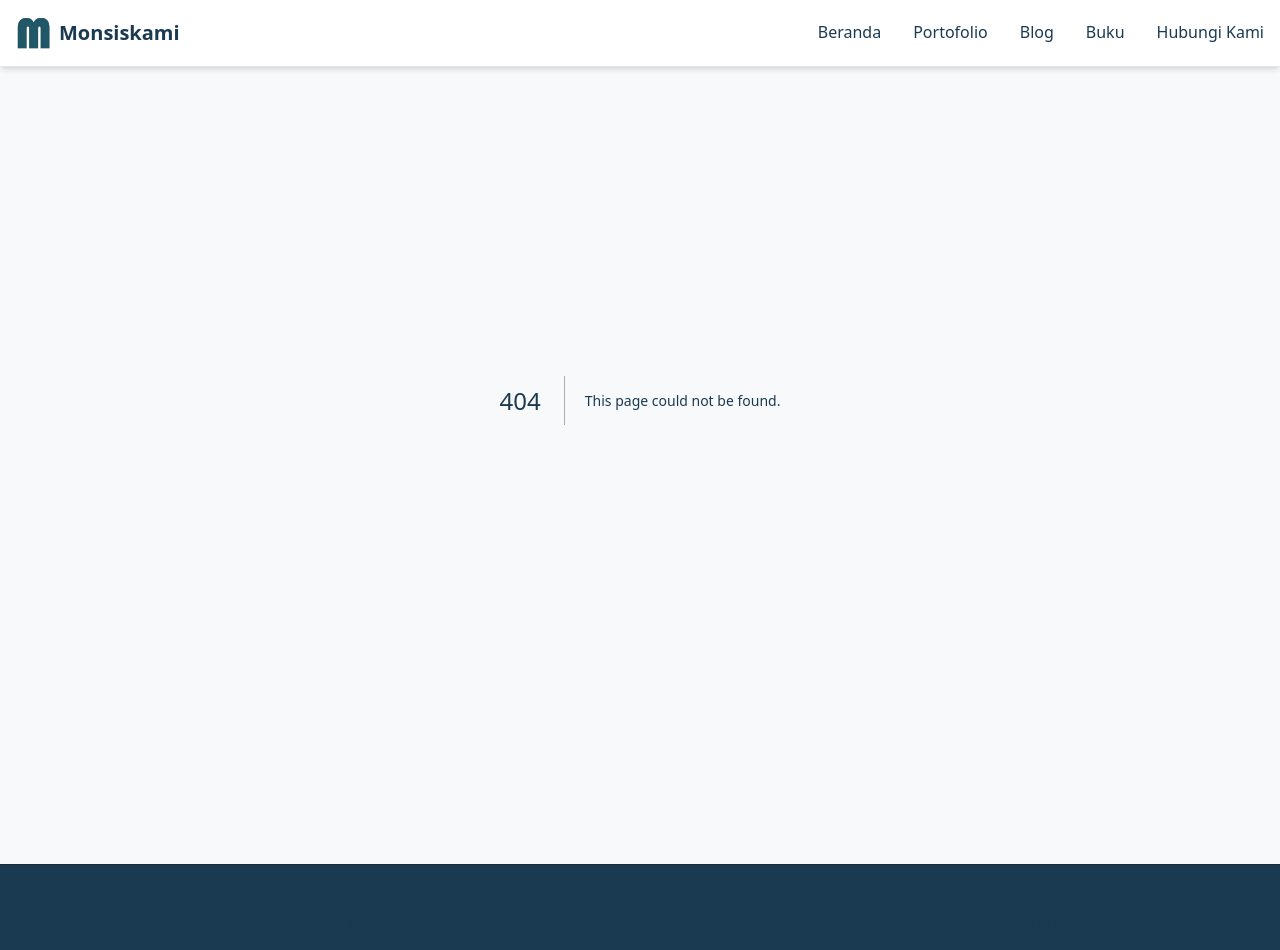
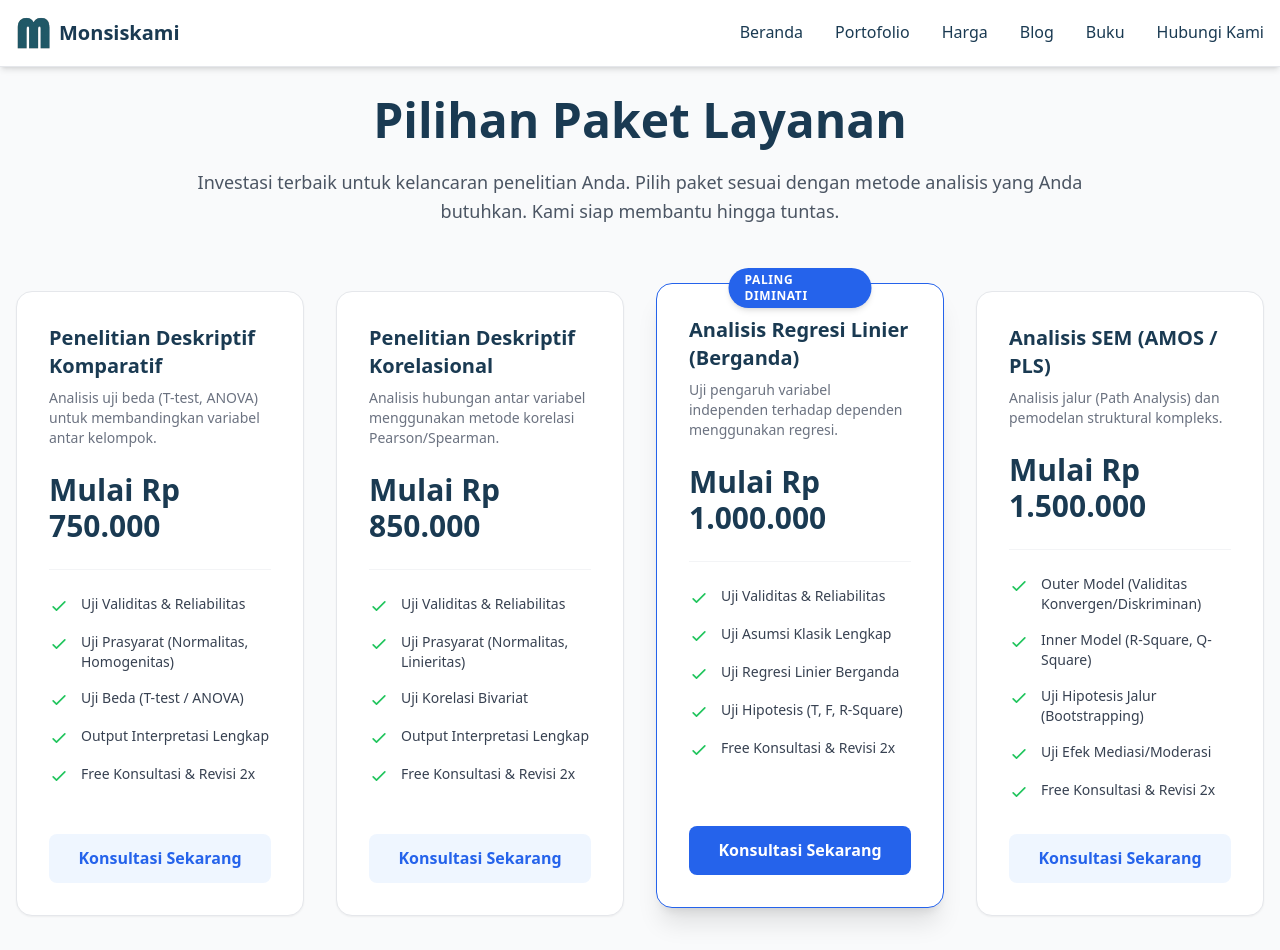
Before and after one commit to faishaltsq/monsiska, a Next.js app: page /harga in a window 1280 px wide. Before the commit this address had no page. Shown: the top 950 px of the page. Built offline with nearby package versions, Linux system fonts and the light colour scheme.

Commit message:
feat: add harga page, update navbar, move stats section for better UX

```diff
--- a/src/app/components/navbar.js
+++ b/src/app/components/navbar.js
@@ -11,6 +11,7 @@ export default function Navbar() {
   const navigationLinks = [
     { name: 'Beranda', path: '/' },
     { name: 'Portofolio', path: '/portfolio' },
+    { name: 'Harga', path: '/harga' },
     { name: 'Blog', path: '/blog' },
     { name: 'Buku', path: '/buku' },
     { name: 'Hubungi Kami', path: '/contact' },
--- /dev/null
+++ b/src/app/harga/page.js
@@ -0,0 +1,150 @@
+import React from 'react';
+import Link from 'next/link';
+
+export const metadata = {
+  title: 'Harga Jasa Konsultan & Olah Data | Monsiskami',
+  description: 'Daftar harga layanan konsultasi penelitian, bimbingan, dan olah data statistik (SPSS, AMOS, PLS, Regresi) di Monsiskami.',
+};
+
+export default function HargaPage() {
+  const whatsappNumber = '6281329796998';
+
+  const packages = [
+    {
+      title: 'Penelitian Deskriptif Komparatif',
+      price: 'Mulai Rp 750.000',
+      description: 'Analisis uji beda (T-test, ANOVA) untuk membandingkan variabel antar kelompok.',
+      features: [
+        'Uji Validitas & Reliabilitas',
+        'Uji Prasyarat (Normalitas, Homogenitas)',
+        'Uji Beda (T-test / ANOVA)',
+        'Output Interpretasi Lengkap',
+        'Free Konsultasi & Revisi 2x'
+      ],
+      whatsappText: 'Halo, saya ingin bertanya tentang Paket Penelitian Deskriptif Komparatif.'
+    },
+    {
+      title: 'Penelitian Deskriptif Korelasional',
+      price: 'Mulai Rp 850.000',
+      description: 'Analisis hubungan antar variabel menggunakan metode korelasi Pearson/Spearman.',
+      features: [
+        'Uji Validitas & Reliabilitas',
+        'Uji Prasyarat (Normalitas, Linieritas)',
+        'Uji Korelasi Bivariat',
+        'Output Interpretasi Lengkap',
+        'Free Konsultasi & Revisi 2x'
+      ],
+      whatsappText: 'Halo, saya ingin bertanya tentang Paket Penelitian Deskriptif Korelasional.'
+    },
+    {
+      title: 'Analisis Regresi Linier (Berganda)',
+      price: 'Mulai Rp 1.000.000',
+      description: 'Uji pengaruh variabel independen terhadap dependen menggunakan regresi.',
+      features: [
+        'Uji Validitas & Reliabilitas',
+        'Uji Asumsi Klasik Lengkap',
+        'Uji Regresi Linier Berganda',
+        'Uji Hipotesis (T, F, R-Square)',
+        'Free Konsultasi & Revisi 2x'
+      ],
+      whatsappText: 'Halo, saya ingin bertanya tentang Paket Analisis Regresi Linier Berganda.',
+      isPopular: true
+    },
+    {
+      title: 'Analisis SEM (AMOS / PLS)',
+      price: 'Mulai Rp 1.500.000',
+      description: 'Analisis jalur (Path Analysis) dan pemodelan struktural kompleks.',
+      features: [
+        'Outer Model (Validitas Konvergen/Diskriminan)',
+        'Inner Model (R-Square, Q-Square)',
+        'Uji Hipotesis Jalur (Bootstrapping)',
+        'Uji Efek Mediasi/Moderasi',
+        'Free Konsultasi & Revisi 2x'
+      ],
+      whatsappText: 'Halo, saya ingin bertanya tentang Paket Analisis SEM (AMOS/PLS).'
+    }
+  ];
+
+  return (
+    <div className='pt-24 pb-16 bg-gray-50 min-h-screen'>
+      {/* Hero Section */}
+      <section className='text-center px-4 mb-16'>
+        <div className='container mx-auto max-w-4xl'>
+          <h1 className='text-4xl md:text-5xl font-extrabold text-[#1a3a52] mb-6'>
+            Pilihan Paket Layanan
+          </h1>
+          <p className='text-lg text-gray-600 leading-relaxed'>
+            Investasi terbaik untuk kelancaran penelitian Anda. Pilih paket sesuai dengan metode analisis yang Anda butuhkan. Kami siap membantu hingga tuntas.
+          </p>
+        </div>
+      </section>
+
+      {/* Pricing Cards */}
+      <section className='px-4'>
+        <div className='container mx-auto max-w-7xl'>
+          <div className='grid grid-cols-1 md:grid-cols-2 lg:grid-cols-4 gap-8'>
+            {packages.map((pkg, index) => (
+              <div
+                key={index}
+                className={`bg-white rounded-2xl p-8 relative flex flex-col h-full border ${pkg.isPopular ? 'border-[#2563eb] shadow-xl transform md:-translate-y-2' : 'border-gray-200 shadow-sm hover:shadow-lg hover:border-[#2563eb]/50'} transition-all duration-300`}
+              >
+                {pkg.isPopular && (
+                  <div className='absolute -top-4 left-1/2 transform -translate-x-1/2 bg-[#2563eb] text-white text-xs font-bold uppercase tracking-wider py-1 px-4 rounded-full shadow-md'>
+                    Paling Diminati
+                  </div>
+                )}
+
+                <h3 className='text-xl font-bold text-[#1a3a52] mb-2'>{pkg.title}</h3>
+                <p className='text-gray-500 text-sm mb-6 min-h-[40px]'>{pkg.description}</p>
+
+                <div className='mb-6 pb-6 border-b border-gray-100'>
+                  <span className='text-3xl font-extrabold text-[#1a3a52]'>{pkg.price}</span>
+                </div>
+
+                <ul className='space-y-4 mb-8 flex-grow'>
+                  {pkg.features.map((feature, idx) => (
+                    <li key={idx} className='flex items-start'>
+                      <svg className='w-5 h-5 text-green-500 mr-3 flex-shrink-0 mt-0.5' fill='none' stroke='currentColor' viewBox='0 0 24 24'>
+                        <path strokeLinecap='round' strokeLinejoin='round' strokeWidth='2' d='M5 13l4 4L19 7'></path>
+                      </svg>
+                      <span className='text-gray-700 text-sm'>{feature}</span>
+                    </li>
+                  ))}
+                </ul>
+
+                <a
+                  href={`https://wa.me/${whatsappNumber}?text=${encodeURIComponent(pkg.whatsappText)}`}
+                  target='_blank'
+                  rel='noopener noreferrer'
+                  className={`w-full py-3 px-4 rounded-lg font-bold text-center transition-colors duration-200 ${pkg.isPopular ? 'bg-[#2563eb] text-white hover:bg-[#1d4ed8]' : 'bg-blue-50 text-[#2563eb] hover:bg-blue-100'}`}
+                >
+                  Konsultasi Sekarang
+                </a>
+              </div>
+            ))}
+          </div>
+        </div>
+      </section>
+
+      {/* Custom Section */}
+      <section className='px-4 mt-16'>
+        <div className='container mx-auto max-w-4xl'>
+          <div className='bg-gradient-to-r from-[#1a3a52] to-[#2d5a7b] rounded-2xl p-8 md:p-12 text-center text-white shadow-xl'>
+            <h2 className='text-2xl md:text-3xl font-bold mb-4 !text-white'>Butuh Bimbingan Full dari Awal?</h2>
+            <p className='text-gray-200 mb-8 max-w-2xl mx-auto'>
+              Selain jasa olah data, kami juga melayani konsultasi penyusunan proposal, skripsi, tesis, dan disertasi dari awal hingga simulasi sidang. Harga menyesuaikan dengan tingkat kesulitan dan jenjang pendidikan.
+            </p>
+            <a
+              href={`https://wa.me/${whatsappNumber}?text=${encodeURIComponent('Halo, saya ingin konsultasi mengenai bimbingan full penelitian saya.')}`}
+              target='_blank'
+              rel='noopener noreferrer'
+              className='inline-block bg-white text-[#1a3a52] font-bold py-3 px-8 rounded-lg hover:bg-gray-100 transition duration-200'
+            >
+              Hubungi Admin via WhatsApp
+            </a>
+          </div>
+        </div>
+      </section>
+    </div>
+  );
+}
--- a/src/app/home/index.js
+++ b/src/app/home/index.js
@@ -199,6 +199,30 @@ export default function Home () {
                   priority
                 />
               </div>
+          </div>
+        </div>
+      </section>
+
+      {/* Stats Section */}
+      <section className='py-12 px-4 bg-white border-b border-gray-100'>
+        <div className='container mx-auto max-w-7xl'>
+          <div className='grid grid-cols-2 md:grid-cols-4 gap-8 text-center'>
+            <div>
+              <div className='text-4xl font-extrabold text-[#2563eb] mb-2'>500+</div>
+              <p className='text-[#1a3a52] font-semibold'>Klien Terbantu</p>
+            </div>
+            <div>
+              <div className='text-4xl font-extrabold text-[#2563eb] mb-2'>5+</div>
+              <p className='text-[#1a3a52] font-semibold'>Tahun Pengalaman</p>
+            </div>
+            <div>
+              <div className='text-4xl font-extrabold text-[#2563eb] mb-2'>1000+</div>
+              <p className='text-[#1a3a52] font-semibold'>Penelitian Selesai</p>
+            </div>
+            <div>
+              <div className='text-4xl font-extrabold text-[#2563eb] mb-2'>98%</div>
+              <p className='text-[#1a3a52] font-semibold'>Tingkat Kepuasan</p>
+            </div>
           </div>
         </div>
       </section>
@@ -475,7 +499,7 @@ export default function Home () {
       </section>
 
       {/* Stats Section */}
-      <section className='py-16 px-4 bg-gradient-to-r from-[#1a3a52] to-[#2d5a7b] text-white'>
+      <section className='py-16 px-4 bg-gradient-to-r from-[#1a3a52] to-[#2d5a7b] text-white hidden'>
         <div className='container mx-auto max-w-7xl'>
           <div className='grid md:grid-cols-4 gap-8 text-center'>
             <div>
```
